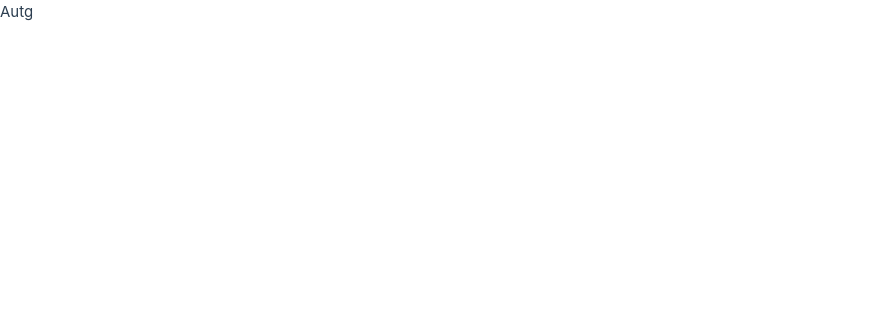
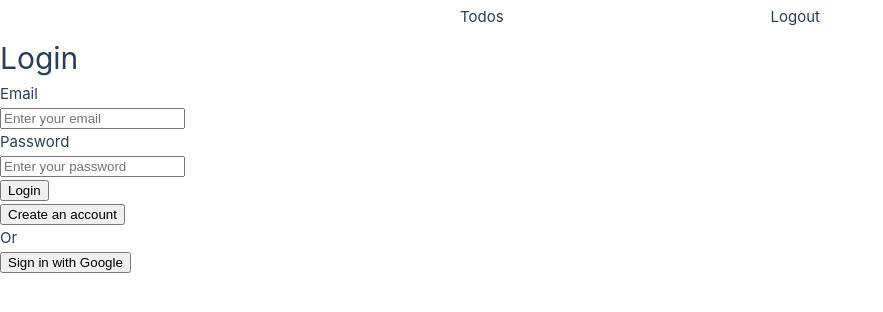
Before and after one commit to erpesh/vue-firebase-note, a Vue app: page /auth in a window 1280 px wide. Shown: the top 312 px of the page, without its empty margins (0-883 px from the left). Built offline with nearby package versions, Linux system fonts and the light colour scheme; no server answers.

Commit message:
added authorization

```diff
--- a/package.json
+++ b/package.json
@@ -13,7 +13,8 @@
     "bulma": "^0.9.4",
     "firebase": "^9.17.2",
     "vue": "^3.2.47",
-    "vue-router": "^4.1.6"
+    "vue-router": "^4.1.6",
+    "vue-toastification": "^1.7.14"
   },
   "devDependencies": {
     "@rushstack/eslint-patch": "^1.2.0",
--- a/src/App.vue
+++ b/src/App.vue
@@ -1,11 +1,15 @@
 <template>
   <div id="app">
+    <header-component/>
     <router-view />
   </div>
 </template>
 
 <script>
-
+import HeaderComponent from "@/components/HeaderComponent.vue";
+export default {
+  components: { HeaderComponent }
+};
 </script>
 
 <style>
--- /dev/null
+++ b/src/components/HeaderComponent.vue
@@ -0,0 +1,49 @@
+<template>
+  <header>
+    <div class="nav-side">
+      <span>Todos</span>
+    </div>
+    <div class="nav-side">
+      <span @click="logOut">Logout</span>
+    </div>
+  </header>
+</template>
+
+<script>
+import { inject, ref } from "vue";
+import {signOut} from "firebase/auth";
+
+export default {
+  name: "HeaderComponent",
+  setup() {
+    const auth = inject("auth");
+    const currentUser = ref("");
+
+    auth.onAuthStateChanged((user) => {
+      currentUser.value = user ? user.email : "No user";
+      console.log(user);
+    });
+    console.log(currentUser.value);
+
+    const logOut = () => {
+      window.location.href = "/auth";
+      signOut(auth);
+    };
+
+    return { currentUser, logOut };
+  }
+};
+</script>
+
+<style scoped>
+  header {
+    display: flex;
+    justify-content: space-between;
+    max-width: 400px;
+    padding: 5px 20px;
+    margin: 0 auto;
+  }
+  .nav-side > span {
+    cursor: pointer;
+  }
+</style>
--- a/src/main.js
+++ b/src/main.js
@@ -2,7 +2,10 @@ import { createApp } from 'vue'
 import App from './App.vue'
 import router from "@/router";
 import './assets/main.css'
+import { getAuth } from "firebase/auth";
 
+const auth = getAuth()
 const app = createApp(App)
 app.use(router)
+app.provide("auth", auth);
 app.mount('#app')
--- a/src/pages/AuthPage.vue
+++ b/src/pages/AuthPage.vue
@@ -1,13 +1,121 @@
 <template>
-  <div>Autg</div>
+  <div class="auth-page">
+    <h1 class="title">{{ authMode }}</h1>
+    <form @submit.prevent="submitForm">
+      <div class="field">
+        <label class="label">Email</label>
+        <div class="control">
+          <input
+            class="input"
+            type="email"
+            placeholder="Enter your email"
+            v-model.trim="email"
+            required
+          >
+        </div>
+      </div>
+      <div class="field">
+        <label class="label">Password</label>
+        <div class="control">
+          <input
+            class="input"
+            type="password"
+            placeholder="Enter your password"
+            v-model.trim="password"
+            required
+          >
+        </div>
+      </div>
+      <div v-if="authMode === 'Register'" class="field">
+        <label class="label">Confirm Password</label>
+        <div class="control">
+          <input
+            class="input"
+            type="password"
+            placeholder="Confirm your password"
+            v-model.trim="confirmPassword"
+            required
+          >
+        </div>
+      </div>
+      <div class="field is-grouped">
+        <div class="control">
+          <button type="submit" class="button is-primary">{{ authMode }}</button>
+        </div>
+        <div class="control">
+          <button type="button" class="button is-text" @click="toggleAuthMode">
+            {{ authMode === "Login" ? "Create an account" : "Sign in to your account" }}
+          </button>
+        </div>
+      </div>
+    </form>
+    <div class="divider">Or</div>
+    <div class="google-auth">
+      <button class="button is-link" @click="signInWithGoogle">Sign in with Google</button>
+    </div>
+  </div>
 </template>
 
 <script>
+import { ref } from "vue";
+import {
+  createUserWithEmailAndPassword,
+  getAuth,
+  GoogleAuthProvider,
+  signInWithEmailAndPassword,
+  signInWithPopup,
+} from "firebase/auth";
+
 export default {
-  name: "AuthPage"
+  name: "AuthPage",
+  setup() {
+    const email = ref("");
+    const password = ref("");
+    const confirmPassword = ref("");
+    const authMode = ref("Login");
+
+    const toggleAuthMode = () => {
+      authMode.value = authMode.value === "Login" ? "Register" : "Login";
+    };
+
+    const submitForm = async () => {
+      try {
+        const auth = getAuth();
+        if (authMode.value === "Login") {
+          await signInWithEmailAndPassword(auth, email.value, password.value);
+        } else {
+          if (password.value !== confirmPassword.value) {
+            // throw new Error("Passwords do not match");
+          }
+          await createUserWithEmailAndPassword(auth, email.value, password.value);
+        }
+      } catch (err) {
+        // toast.error(err.message);
+      }
+    };
+
+    const signInWithGoogle = async () => {
+      try {
+        const auth = getAuth();
+        const provider = new GoogleAuthProvider();
+        await signInWithPopup(auth, provider);
+      } catch (err) {
+        // toast.error(err.message);
+      }
+    };
+
+    return {
+      email,
+      password,
+      confirmPassword,
+      authMode,
+      toggleAuthMode,
+      submitForm,
+      signInWithGoogle
+    };
+  }
 };
 </script>
-
-<style scoped>
+<style>
 
 </style>
--- a/src/pages/HomePage.vue
+++ b/src/pages/HomePage.vue
@@ -54,6 +54,7 @@
 import { ref, onMounted } from 'vue';
 import db from "@/firebase";
 import { collection, onSnapshot, addDoc, deleteDoc, doc, updateDoc, query, orderBy } from "firebase/firestore";
+// import { getAuth, onAuthStateChanged } from "firebase/auth";
 
 export default {
   setup() {
```
Also changed, not shown: 1 other file (tests, documents, lock files or other folders).
